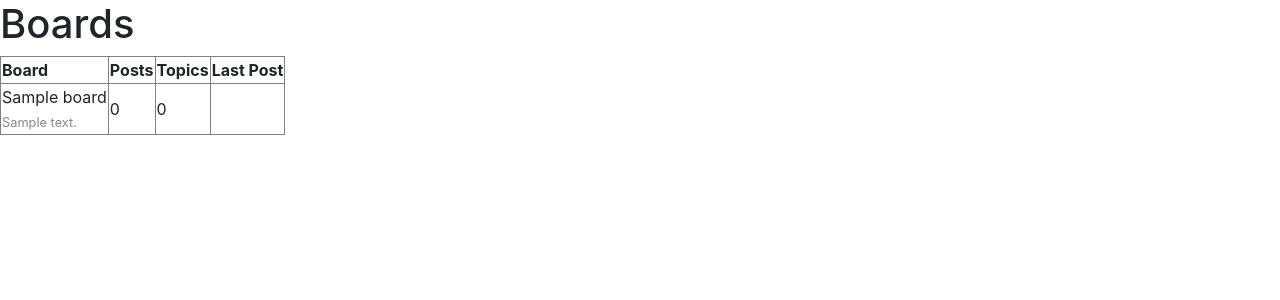
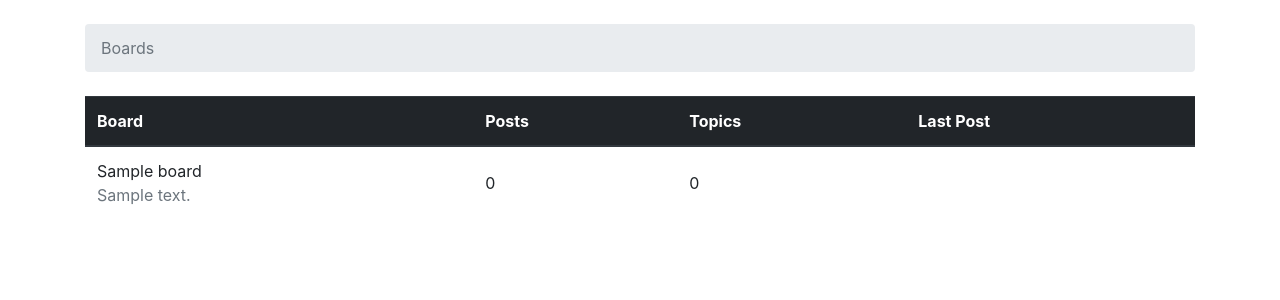
Before and after one commit to Cuahutli/platikme, a Django app: page / in a window 1280 px wide. Shown: the top 300 px of the page. Run offline with Django 3.2, Linux system fonts and the light colour scheme; tables that the repository leaves empty hold one stand-in row (values such as "Sample post"); some libraries are stand-ins or nearby versions.

Commit message:
Estilizando el home con bootstrap

```diff
--- a/src/templates/home.html
+++ b/src/templates/home.html
@@ -9,10 +9,15 @@
 </head>
 
 <body>
-    <h1>Boards</h1>
+    <div class="container">
+        <nav>
+            <ol class="breadcrumb my-4">
+                <li class="breadcrumb-item active">Boards</li>
+            </ol>
+        </nav>
 
-    <table border="1">
-        <thead>
+        <table class="table">
+            <thead class="thead-dark">
                 <tr>
                     <th>Board</th>
                     <th>Posts</th>
@@ -24,16 +29,18 @@
                 {% for board in boards %}
                 <tr>
                     <td>
-                    {{ board.name }}<br>
-                    <small style="color: #888">{{ board.description }}</small>
+                        {{board.name}}
+                        <span class="text-muted d-block">{{board.description}}</span>
                     </td>
-                <td>0</td>
-                <td>0</td>
+                    <td class="align-middle">0</td>
+                    <td class="align-middle">0</td>
                     <td></td>
                 </tr>
                 {% endfor %}
             </tbody>
         </table>
+    </div>
+
 
     <script src="https://code.jquery.com/jquery-3.3.1.slim.min.js" integrity="sha384-q8i/X+965DzO0rT7abK41JStQIAqVgRVzpbzo5smXKp4YfRvH+8abtTE1Pi6jizo" crossorigin="anonymous"></script>
     <script src="https://cdnjs.cloudflare.com/ajax/libs/popper.js/1.14.0/umd/popper.min.js" integrity="sha384-cs/chFZiN24E4KMATLdqdvsezGxaGsi4hLGOzlXwp5UZB1LY//20VyM2taTB4QvJ" crossorigin="anonymous"></script>
```
Lines whose indentation alone changed are shown as unchanged.
